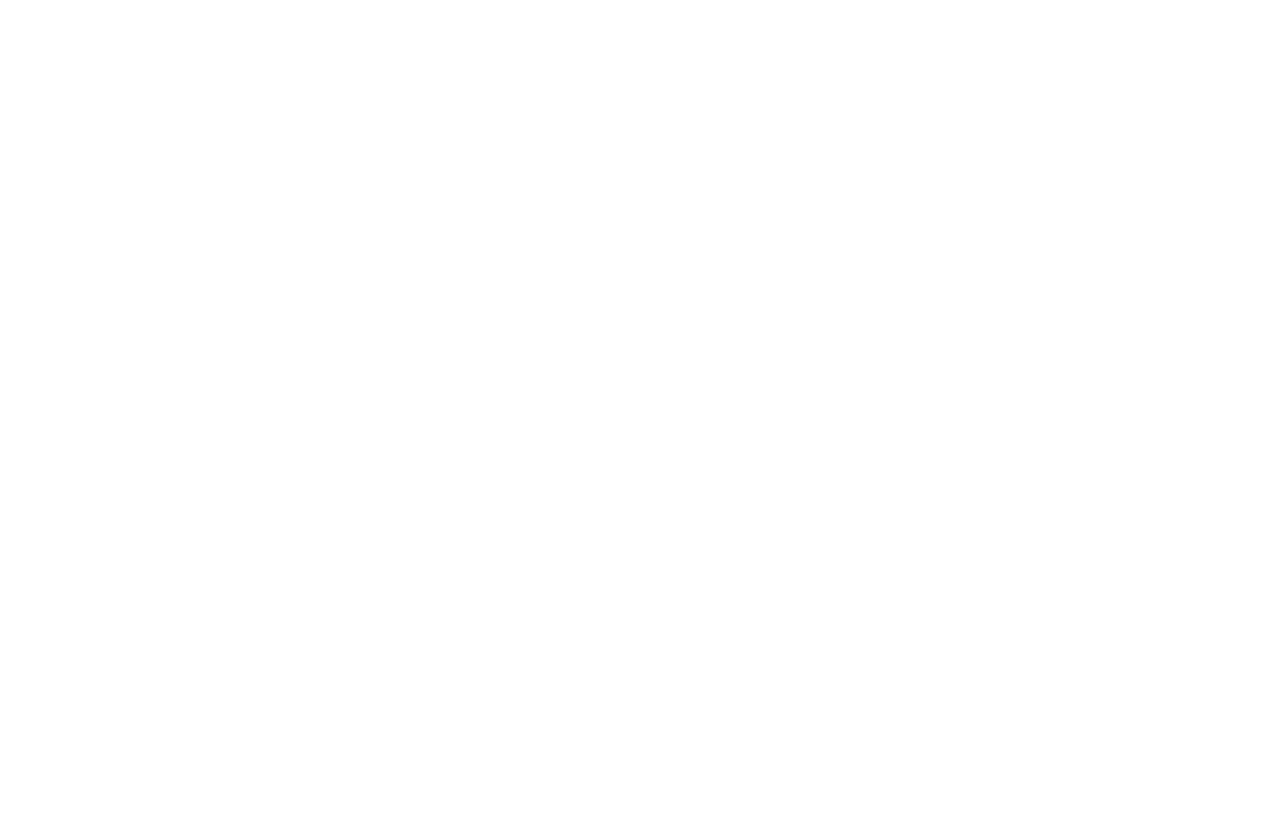
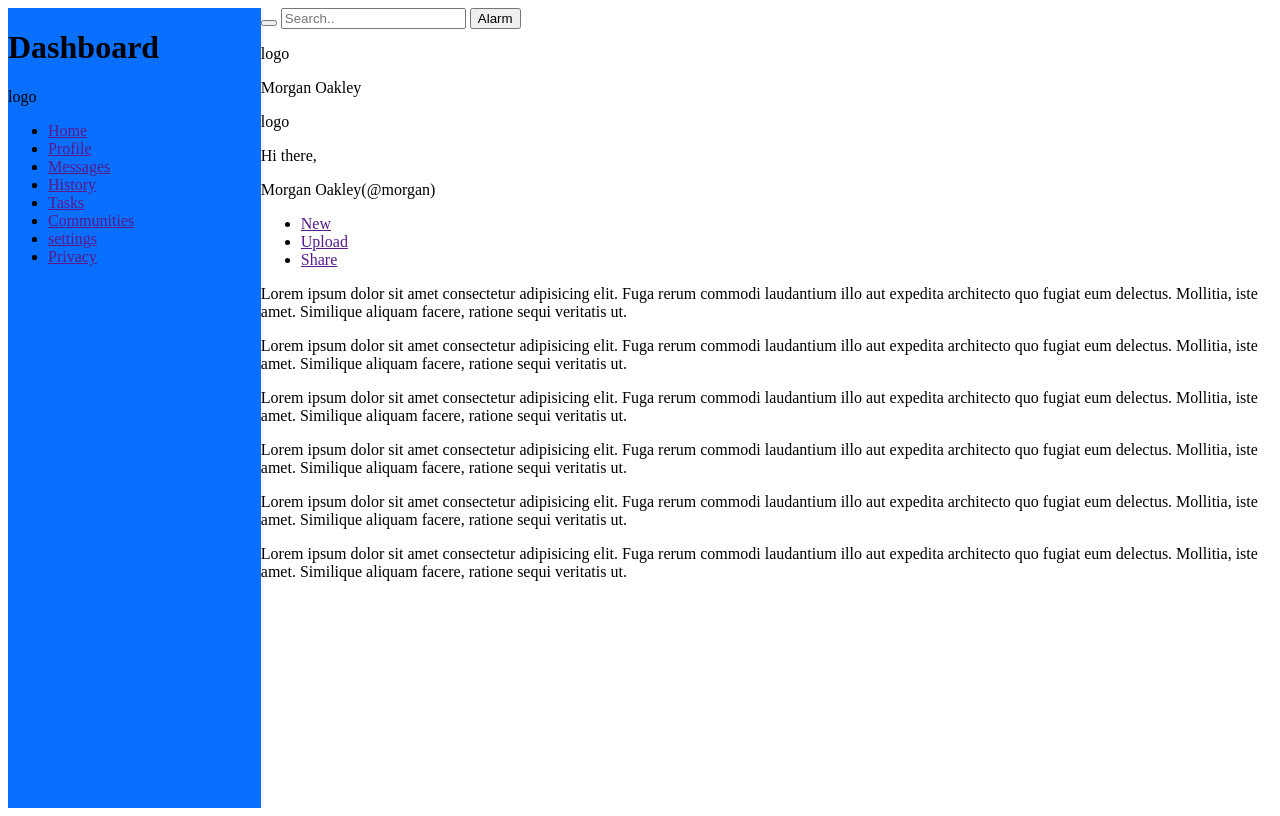
Before and after one commit to deepankar79/dashboard, a plain HTML site: page index.html in a window 1280 px wide. Drawn offline with Linux system fonts and the light colour scheme.

Commit message:
50% barebones

```diff
--- a/index.html
+++ b/index.html
@@ -6,5 +6,127 @@
     <title>Dashboard</title>
     <link rel="stylesheet" href="style.css" />
   </head>
-  <body></body>
+  <body>
+    <div class="first">
+      <div class="left">
+        <div class="header">
+          <h1>Dashboard</h1>
+          <p>logo</p>
+        </div>
+        <div>
+          <ul class="nav">
+            <div class="nav-items">
+              <li></li>
+              <li><a href="">Home</a></li>
+            </div>
+            <div class="nav-items">
+              <li></li>
+              <li><a href="">Profile</a></li>
+            </div>
+            <div class="nav-items">
+              <li></li>
+              <li><a href="">Messages</a></li>
+            </div>
+            <div class="nav-items">
+              <li></li>
+              <li><a href="">History</a></li>
+            </div>
+            <div class="nav-items">
+              <li></li>
+              <li><a href="">Tasks</a></li>
+            </div>
+            <div class="nav-items">
+              <li></li>
+              <li><a href="">Communities</a></li>
+            </div>
+            <div class="nav-items">
+              <li></li>
+              <li><a href="">settings</a></li>
+            </div>
+            <div class="nav-items">
+              <li></li>
+              <li><a href="">Privacy</a></li>
+            </div>
+          </ul>
+        </div>
+      </div>
+      <div class="right">
+        <div class="right-1">
+          <div class="right-1a">
+            <button type="submit"></button>
+            <input type="text" placeholder="Search.." name="search" />
+            <button>Alarm</button>
+            <p>logo</p>
+            <p>Morgan Oakley</p>
+          </div>
+          <div class="right-1b">
+            <div class="right-1b-a">
+              <p>logo</p>
+              <p>Hi there,</p>
+              <p>Morgan Oakley(@morgan)</p>
+            </div>
+            <div class="right-1b-b">
+              <ul>
+                <li><a href="">New</a></li>
+                <li><a href="">Upload</a></li>
+                <li><a href="">Share</a></li>
+              </ul>
+            </div>
+          </div>
+        </div>
+        <div class="right-2">
+          <div class="right-2a">
+            <div class="box">
+              <p>
+                Lorem ipsum dolor sit amet consectetur adipisicing elit. Fuga
+                rerum commodi laudantium illo aut expedita architecto quo fugiat
+                eum delectus. Mollitia, iste amet. Similique aliquam facere,
+                ratione sequi veritatis ut.
+              </p>
+            </div>
+            <div class="box">
+              <p>
+                Lorem ipsum dolor sit amet consectetur adipisicing elit. Fuga
+                rerum commodi laudantium illo aut expedita architecto quo fugiat
+                eum delectus. Mollitia, iste amet. Similique aliquam facere,
+                ratione sequi veritatis ut.
+              </p>
+            </div>
+            <div class="box">
+              <p>
+                Lorem ipsum dolor sit amet consectetur adipisicing elit. Fuga
+                rerum commodi laudantium illo aut expedita architecto quo fugiat
+                eum delectus. Mollitia, iste amet. Similique aliquam facere,
+                ratione sequi veritatis ut.
+              </p>
+            </div>
+            <div class="box">
+              <p>
+                Lorem ipsum dolor sit amet consectetur adipisicing elit. Fuga
+                rerum commodi laudantium illo aut expedita architecto quo fugiat
+                eum delectus. Mollitia, iste amet. Similique aliquam facere,
+                ratione sequi veritatis ut.
+              </p>
+            </div>
+            <div class="box">
+              <p>
+                Lorem ipsum dolor sit amet consectetur adipisicing elit. Fuga
+                rerum commodi laudantium illo aut expedita architecto quo fugiat
+                eum delectus. Mollitia, iste amet. Similique aliquam facere,
+                ratione sequi veritatis ut.
+              </p>
+            </div>
+            <div class="box">
+              <p>
+                Lorem ipsum dolor sit amet consectetur adipisicing elit. Fuga
+                rerum commodi laudantium illo aut expedita architecto quo fugiat
+                eum delectus. Mollitia, iste amet. Similique aliquam facere,
+                ratione sequi veritatis ut.
+              </p>
+            </div>
+          </div>
+        </div>
+      </div>
+    </div>
+  </body>
 </html>
--- a/style.css
+++ b/style.css
@@ -0,0 +1,11 @@
+.left {
+  background-color: rgba(0, 106, 255, 0.963);
+}
+.first {
+  display: grid;
+  grid-template-columns: 1fr 4fr;
+  height: 100vh;
+}
+.nav-items {
+  display: flex;
+}
```
